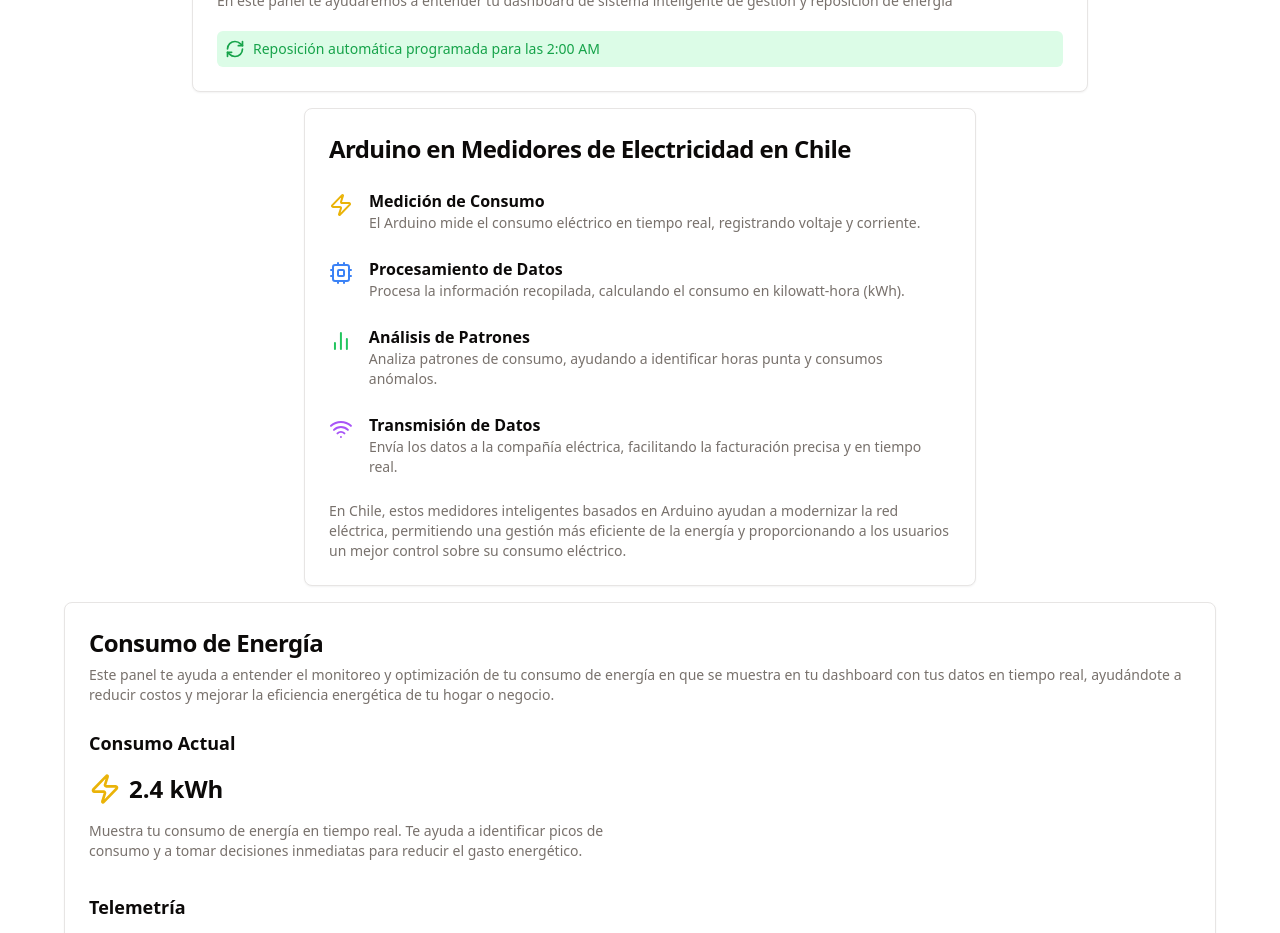
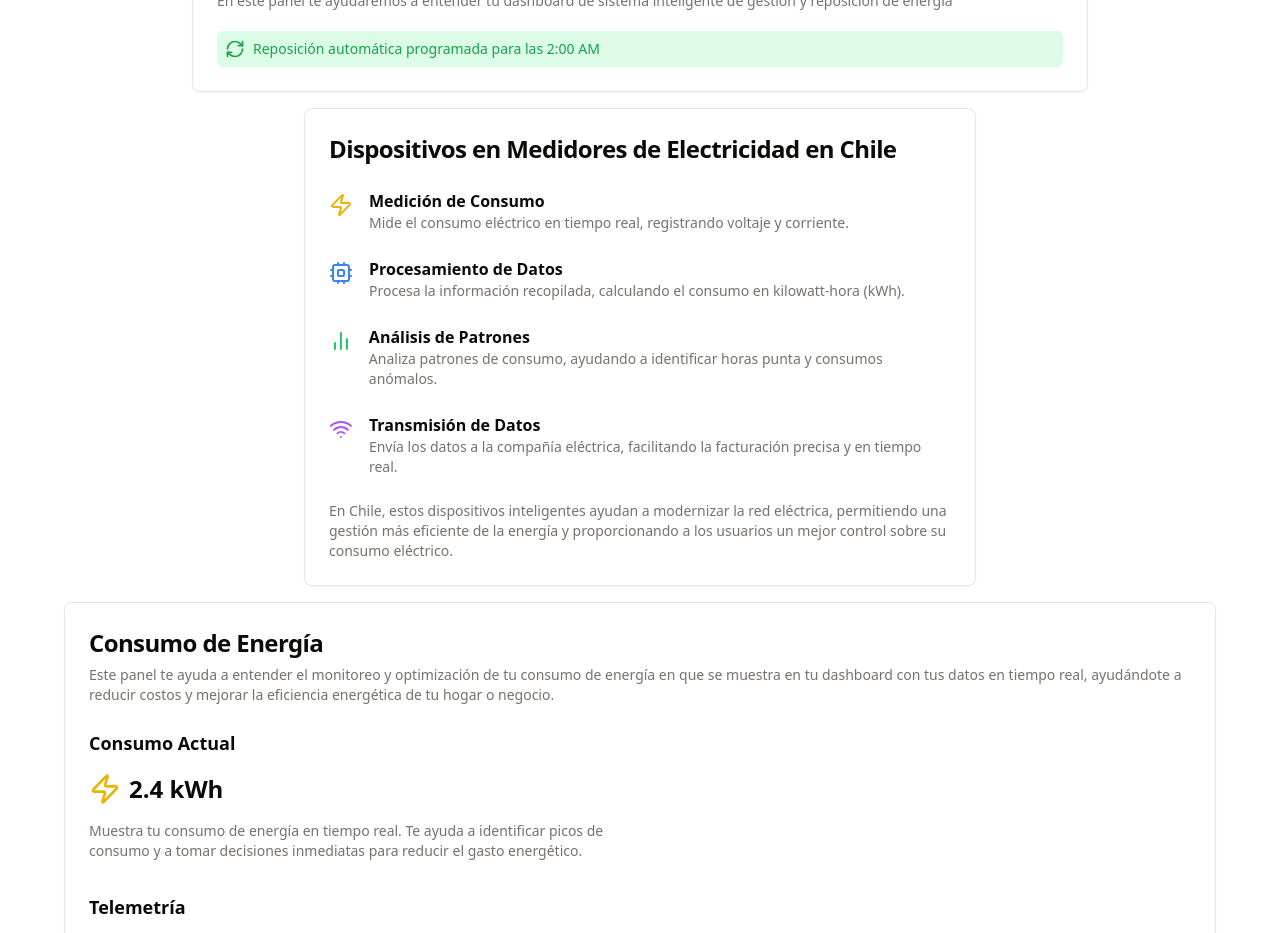
Before and after one commit to electricautomaticchile/electricautomaticchile, a Next.js app: page /navservices in a window 1280 px wide. Shown: the part 1060-1993 px from the top of the page. Built offline with nearby package versions, Linux system fonts and the light colour scheme; no server answers.

Commit message:
Cambio de información

```diff
--- a/app/acercade/page.tsx
+++ b/app/acercade/page.tsx
@@ -96,7 +96,7 @@
                   "Administración y programación de servicios",
                   "Monitoreo en tiempo real del consumo",
                   "Gestión automatizada de pagos y reconexiones",
-                  "Sistema de seguimiento GPS integrado",
+                  "Sistema de GPS integrado",
                   "Alertas y notificaciones instantáneas"
                 ].map((item, index) => (
                   <li key={index} className="flex items-center gap-2 ">
--- a/app/navservices/hardware/page.tsx
+++ b/app/navservices/hardware/page.tsx
@@ -6,7 +6,7 @@
   return (
     <Card className=" w-full max-w-2xl mb-32 mx-auto">
       <CardHeader>
-        <CardTitle className="text-2xl font-bold">Arduino en Medidores de Electricidad en Chile</CardTitle>
+        <CardTitle className="text-2xl font-bold">Dispositivos en Medidores de Electricidad en Chile</CardTitle>
       </CardHeader>
       <CardContent>
         <div className="space-y-6">
@@ -14,7 +14,7 @@
             <Zap className="h-6 w-6 text-yellow-500 mt-1" />
             <div>
               <h3 className="font-semibold">Medición de Consumo</h3>
-              <p className="text-sm text-muted-foreground">El Arduino mide el consumo eléctrico en tiempo real, registrando voltaje y corriente.</p>
+              <p className="text-sm text-muted-foreground">Mide el consumo eléctrico en tiempo real, registrando voltaje y corriente.</p>
             </div>
           </div>
 
@@ -43,7 +43,7 @@
           </div>
 
           <p className="text-sm text-muted-foreground mt-4">
-            En Chile, estos medidores inteligentes basados en Arduino ayudan a modernizar la red eléctrica,
+            En Chile, estos dispositivos inteligentes ayudan a modernizar la red eléctrica,
             permitiendo una gestión más eficiente de la energía y proporcionando a los usuarios un mejor
             control sobre su consumo eléctrico.
           </p>
--- a/components/nosotros/nosotros.tsx
+++ b/components/nosotros/nosotros.tsx
@@ -21,8 +21,8 @@
     <section className="container mx-auto px-4 py-16 md:py-24 flex flex-col md:flex-row items-center gap-8">
         <div className="flex-1">
           <h1 className="text-4xl md:text-6xl font-bold mb-6">
-            Con tu medidor bajo control tu servicio eléctrico
-            <span className="text-orange-500"> crece</span>
+            Con tu medidor bajo control tu consumo eléctrico
+            <span className="text-orange-500"> disminuye</span>
           </h1>
           <p className="text-gray-400 mb-8 text-lg">
             Automatiza la reposición del servicio y gestiona el consumo eléctrico con tecnología de punta
```
